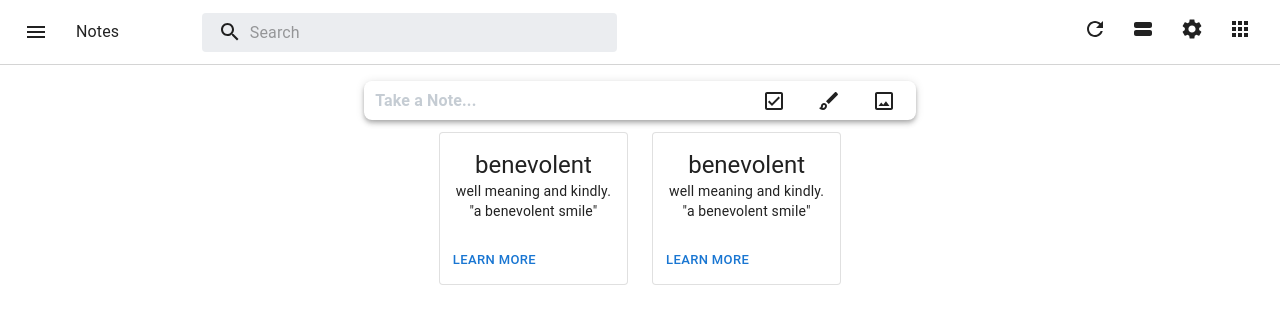
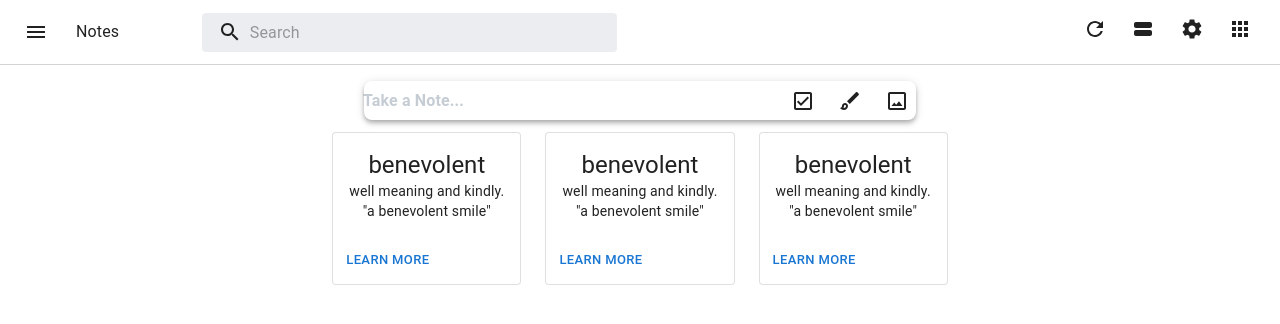
Before and after one commit to CandleCoder/material_ui_todo_react, a React (Create React App) app: page / in a window 1280 px wide. Shown: the top 324 px of the page. Built offline with nearby package versions, Linux system fonts and the light colour scheme.

Commit message:
Added changes

```diff
--- a/src/App.js
+++ b/src/App.js
@@ -18,7 +18,6 @@ function App() {
 				</header>
 				<ContentContainer />
 				<NotePaperComponent />
-				<NotePaperComponent />
 			</div>
 		</MuiThemeProvider>
 	);
--- a/src/Components/NotePaperComponent.js
+++ b/src/Components/NotePaperComponent.js
@@ -6,8 +6,10 @@ import Typography from '@mui/material/Typography';
 import data from '../Data/TodoData.json';
 
 export default function NotePaperComponent() {
-	console.log(data);
+	return data.map((v) => {
 		return (
+			<span>
+				{
 					<Card
 						variant="outlined"
 						sx={{
@@ -30,5 +32,8 @@ export default function NotePaperComponent() {
 							<Button size="small">Learn More</Button>
 						</CardActions>
 					</Card>
+				}
+			</span>
 		);
+	});
 }
--- a/src/Components/TakeANoteComponent.js
+++ b/src/Components/TakeANoteComponent.js
@@ -13,9 +13,9 @@ const StyledInputBase = styled(InputBase)(({ theme }) => ({
 		// vertical padding + font size from searchIcon
 		width: '100%',
 		[theme.breakpoints.up('sm')]: {
-			width: '40ch',
+			width: '45ch',
 			'&:focus': {
-				width: '40ch'
+				width: '45ch'
 			}
 		}
 	}
@@ -28,19 +28,19 @@ export default function TakeANoteContainer() {
 
 	return (
 		<Box mt={3} sx={{ boxShadow: 4 }} borderRadius={2}>
-			<Grid xs={12} direction="row" justifyContent="flex-end" alignItems="center" container spacing={1}>
+			<Grid item xs={12} direction="row" justifyContent="flex-end" alignItems="center" container spacing={1}>
 				<StyledInputBase
 					placeholder="Take a Note..."
 					inputProps={{ 'aria-label': 'Take a Note...' }}
 					onClick={changeLayout}
 				/>
-				<Grid item xs={1.2}>
+				<Grid item xs={1}>
 					<CheckBoxOutlinedIcon />
 				</Grid>
-				<Grid item xs={1.2}>
+				<Grid item xs={1}>
 					<BrushOutlinedIcon />
 				</Grid>
-				<Grid item xs={1.2}>
+				<Grid item xs={1}>
 					<CropOriginalOutlinedIcon />
 				</Grid>
 			</Grid>
--- a/src/Data/TodoData.json
+++ b/src/Data/TodoData.json
@@ -1,7 +1,24 @@
 [
 	{
 		"id": 1,
-		"name": "Dummy To do",
+		"title": "Dummy To do",
+		"Content": "This is dummy content for test purpose. Here the list of todo Items will be added.",
+		"Date of Start": "",
+		"Date of Complete": "PKR",
+		"Completed": true
+	},
+	{
+		"id": 2,
+		"title": "Dummy To do 2",
+		"Content": "This is dummy content for test purpose. Here the list of todo Items will be added. - 2",
+		"Date of Start": "",
+		"Date of Complete": "PKR",
+		"Completed": true
+	},
+	{
+		"id": 3,
+		"title": "Dummy To do 3",
+		"Content": "This is dummy content for test purpose. Here the list of todo Items will be added. - 3",
 		"Date of Start": "",
 		"Date of Complete": "PKR",
 		"Completed": true
```
Lines whose indentation alone changed are shown as unchanged.
